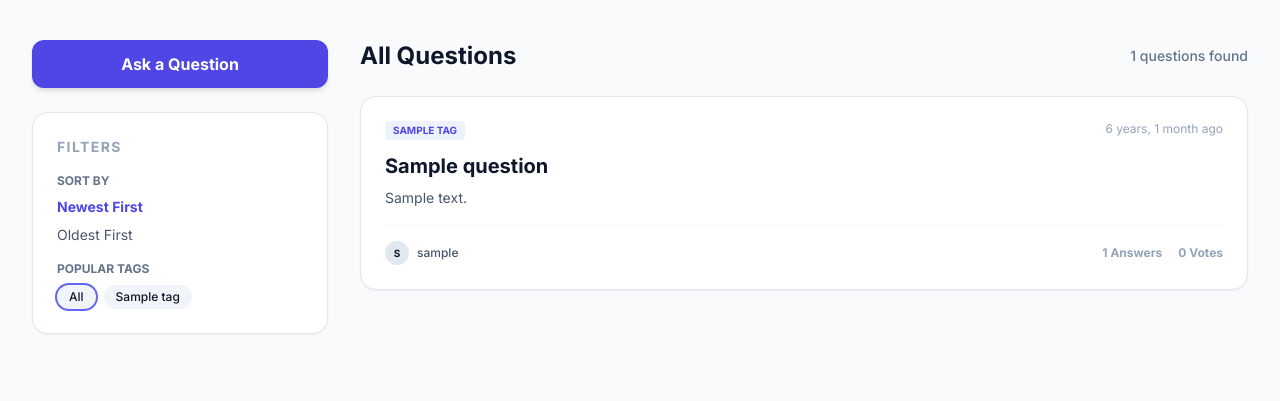
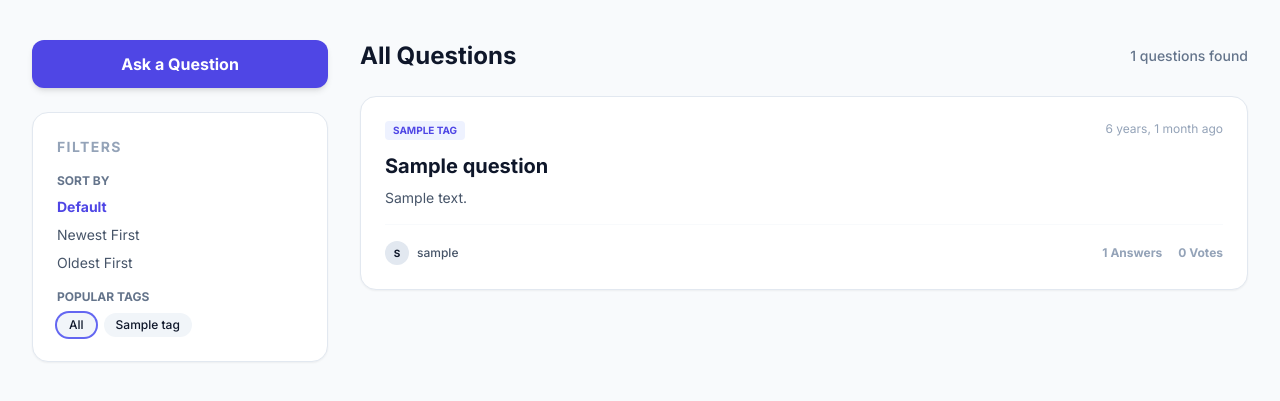
Before and after one commit to Kirubaa-Nandhini/QnA_application, a Django app: page /questions/ in a window 1280 px wide. Shown: the part 65-466 px from the top of the page. Run offline with Django 5.2, Linux system fonts and the light colour scheme; tables that the repository leaves empty hold one stand-in row (values such as "Sample post"); some libraries are stand-ins or nearby versions.

Commit message:
feat:implement clear filter functionality

```diff
--- a/questions/templates/questions/question_list.html
+++ b/questions/templates/questions/question_list.html
@@ -20,11 +20,13 @@
                 <div>
                     <label class="block text-xs font-bold text-slate-500 mb-2 uppercase">Sort By</label>
                     <div class="flex flex-col space-y-2">
-                        <a href="?sort=newest{% if current_tag %}&tag={{ current_tag }}{% endif %}{% if current_query %}&q={{ current_query }}{% endif %}"
-                            class="text-sm {% if current_sort == 'newest' %}text-indigo-600 dark:text-indigo-400 font-bold{% else %}text-slate-600 dark:text-slate-400 hover:text-indigo-600 dark:hover:text-indigo-400{% endif %} transition">Newest
+                        <a href="{% query_transform sort='' %}"
+                            class="text-sm {% if not request.GET.sort %}text-indigo-600 dark:text-indigo-400 font-bold{% else %}text-slate-600 dark:text-slate-400 hover:text-indigo-600 dark:hover:text-indigo-400{% endif %} transition">Default</a>
+                        <a href="{% query_transform sort='newest' %}"
+                            class="text-sm {% if current_sort == 'newest' and request.GET.sort %}text-indigo-600 dark:text-indigo-400 font-bold{% else %}text-slate-600 dark:text-slate-400 hover:text-indigo-600 dark:hover:text-indigo-400{% endif %} transition">Newest
                             First</a>
-                        <a href="?sort=oldest{% if current_tag %}&tag={{ current_tag }}{% endif %}{% if current_query %}&q={{ current_query }}{% endif %}"
-                            class="text-sm {% if current_sort == 'oldest' %}text-indigo-600 dark:text-indigo-400 font-bold{% else %}text-slate-600 dark:text-slate-400 hover:text-indigo-600 dark:hover:text-indigo-400{% endif %} transition">Oldest
+                        <a href="{% query_transform sort='oldest' %}"
+                            class="text-sm {% if current_sort == 'oldest' and request.GET.sort %}text-indigo-600 dark:text-indigo-400 font-bold{% else %}text-slate-600 dark:text-slate-400 hover:text-indigo-600 dark:hover:text-indigo-400{% endif %} transition">Oldest
                             First</a>
                     </div>
                 </div>
@@ -32,12 +34,17 @@
                 <div>
                     <label class="block text-xs font-bold text-slate-500 mb-2 uppercase">Popular Tags</label>
                     <div class="flex flex-wrap gap-2">
-                        <a href="?sort={{ current_sort }}{% if current_query %}&q={{ current_query }}{% endif %}"
-                            class="px-3 py-1 bg-slate-100 dark:bg-slate-800 rounded-full text-xs font-medium hover:bg-indigo-100 dark:hover:bg-indigo-900 transition {% if not current_tag %}ring-2 ring-indigo-500{% endif %}">All</a>
+                        <a href="{% query_transform tag='' %}"
+                            class="px-3 py-1 bg-slate-100 dark:bg-slate-800 rounded-full text-xs font-medium hover:bg-indigo-100 dark:hover:bg-indigo-900 transition {% if not current_tag %}ring-2 ring-indigo-500 bg-indigo-50 dark:bg-indigo-900/30{% endif %}">All</a>
                         {% for tag in tags %}
-                        <a href="?tag={{ tag.name }}&sort={{ current_sort }}{% if current_query %}&q={{ current_query }}{% endif %}"
-                            class="px-3 py-1 bg-slate-100 dark:bg-slate-800 rounded-full text-xs font-medium hover:bg-indigo-100 dark:hover:bg-indigo-900 transition {% if current_tag == tag.name %}ring-2 ring-indigo-500{% endif %}">
+                        <a href="{% if current_tag == tag.name %}{% query_transform tag='' %}{% else %}{% query_transform tag=tag.name %}{% endif %}"
+                            class="inline-flex items-center px-3 py-1 bg-slate-100 dark:bg-slate-800 rounded-full text-xs font-medium hover:bg-indigo-100 dark:hover:bg-indigo-900 transition {% if current_tag == tag.name %}ring-2 ring-indigo-500 bg-indigo-50 dark:bg-indigo-900/30{% endif %}">
                             {{ tag.name }}
+                            {% if current_tag == tag.name %}
+                            <span class="ml-1.5 flex items-center justify-center w-3 h-3 rounded-full bg-indigo-200 dark:bg-indigo-700 text-indigo-800 dark:text-indigo-200">
+                                <svg fill="none" stroke="currentColor" viewBox="0 0 24 24" class="w-2 h-2"><path stroke-linecap="round" stroke-linejoin="round" stroke-width="3" d="M6 18L18 6M6 6l12 12"></path></svg>
+                            </span>
+                            {% endif %}
                         </a>
                         {% endfor %}
                     </div>
@@ -50,13 +57,24 @@
     <!-- Question List -->
     <div class="w-full md:w-3/4 space-y-6">
         <div class="flex justify-between items-center mb-4">
-            <h2 class="text-2xl font-bold text-slate-900 dark:text-slate-100">
+            <h2 class="text-2xl font-bold text-slate-900 dark:text-slate-100 flex items-center flex-wrap">
                 {% if current_query %}
-                Search results for <span class="italic text-indigo-600 dark:text-indigo-400">"{{ current_query }}"</span>
-                {% if current_tag %} under <span class="text-indigo-500 dark:text-indigo-400">{{ current_tag }}</span>
-                {%endif %}
+                Search results for <span class="italic text-indigo-600 dark:text-indigo-400 mx-2">"{{ current_query }}"</span>
+                <a href="{% query_transform q='' %}" class="inline-flex items-center text-slate-400 hover:text-rose-500 transition mr-4" title="Clear search">
+                    <svg class="w-5 h-5 border border-slate-200 dark:border-slate-800 rounded-full p-1" fill="none" stroke="currentColor" viewBox="0 0 24 24"><path stroke-linecap="round" stroke-linejoin="round" stroke-width="2.5" d="M6 18L18 6M6 6l12 12"></path></svg>
+                </a>
+                {% if current_tag %}
+                <span class="text-slate-400 font-normal mr-2">under</span>
+                <span class="text-indigo-500 dark:text-indigo-400">{{ current_tag }}</span>
+                <a href="{% query_transform tag='' %}" class="inline-flex items-center ml-1 text-slate-400 hover:text-rose-500 transition" title="Clear tag filter">
+                    <svg class="w-4 h-4 border border-slate-200 dark:border-slate-800 rounded-full p-0.5" fill="none" stroke="currentColor" viewBox="0 0 24 24"><path stroke-linecap="round" stroke-linejoin="round" stroke-width="2.5" d="M6 18L18 6M6 6l12 12"></path></svg>
+                </a>
+                {% endif %}
                 {% elif current_tag %}
-                Questions tagged with <span class="text-indigo-600 dark:text-indigo-400">"{{ current_tag }}"</span>
+                Questions tagged with <span class="text-indigo-600 dark:text-indigo-400 mx-2">"{{ current_tag }}"</span>
+                <a href="{% query_transform tag='' %}" class="inline-flex items-center text-slate-400 hover:text-rose-500 transition" title="Clear tag filter">
+                    <svg class="w-5 h-5 border border-slate-200 dark:border-slate-800 rounded-full p-1" fill="none" stroke="currentColor" viewBox="0 0 24 24"><path stroke-linecap="round" stroke-linejoin="round" stroke-width="2.5" d="M6 18L18 6M6 6l12 12"></path></svg>
+                </a>
                 {% else %}
                 All Questions
                 {% endif %}
--- a/templates/base.html
+++ b/templates/base.html
@@ -1,4 +1,4 @@
-{% load static %}
+{% load static query_transform %}
 <!DOCTYPE html>
 <html lang="en">
 
@@ -110,8 +110,17 @@
                         </svg>
                     </div>
                     <input type="text" name="q" value="{{ request.GET.q|default:'' }}"
-                        class="block w-full pl-10 pr-3 py-2 bg-slate-100 dark:bg-slate-900 border border-slate-200 dark:border-slate-800 rounded-xl text-sm leading-5 placeholder-slate-500 focus:outline-none focus:bg-white dark:focus:bg-slate-800 focus:ring-2 focus:ring-indigo-100 dark:focus:ring-indigo-900 focus:border-indigo-400 transition-all sm:text-sm shadow-inner-sm text-slate-900 dark:text-slate-100"
+                        class="block w-full pl-10 {% if request.GET.q %}pr-10{% else %}pr-3{% endif %} py-2 bg-slate-100 dark:bg-slate-900 border border-slate-200 dark:border-slate-800 rounded-xl text-sm leading-5 placeholder-slate-500 focus:outline-none focus:bg-white dark:focus:bg-slate-800 focus:ring-2 focus:ring-indigo-100 dark:focus:ring-indigo-900 focus:border-indigo-400 transition-all sm:text-sm shadow-inner-sm text-slate-900 dark:text-slate-100"
                         placeholder="Search questions, tags, or topics...">
+                    {% if request.GET.q %}
+                    <div class="absolute inset-y-0 right-0 pr-3 flex items-center">
+                        <a href="{% url 'question_list' %}{% query_transform q='' %}" class="text-slate-400 hover:text-rose-500 transition" title="Clear search">
+                            <svg class="h-4 w-4" fill="none" stroke="currentColor" viewBox="0 0 24 24">
+                                <path stroke-linecap="round" stroke-linejoin="round" stroke-width="2.5" d="M6 18L18 6M6 6l12 12"></path>
+                            </svg>
+                        </a>
+                    </div>
+                    {% endif %}
                 </form>
 
                 <div class="flex items-center space-x-6 shrink-0">
```
